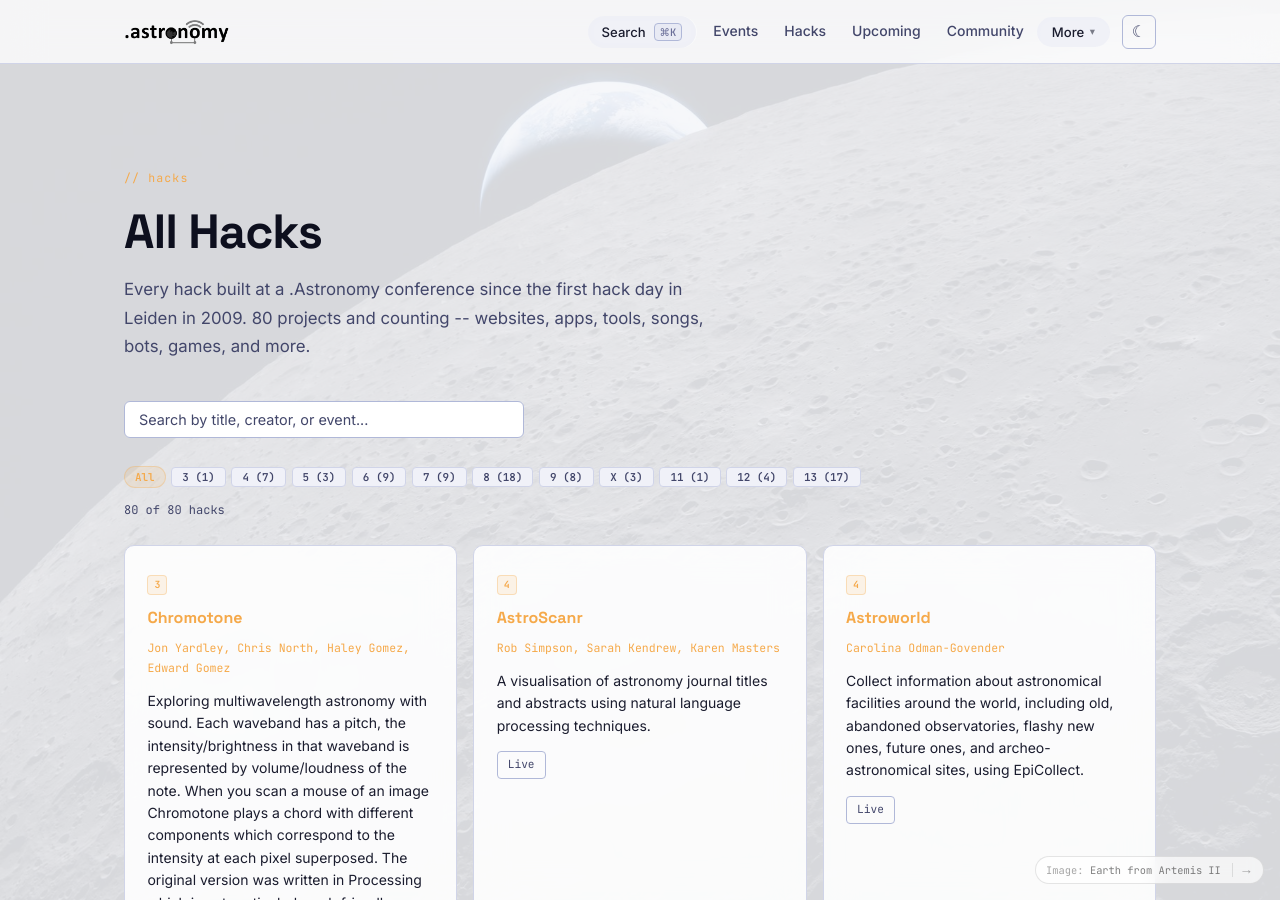
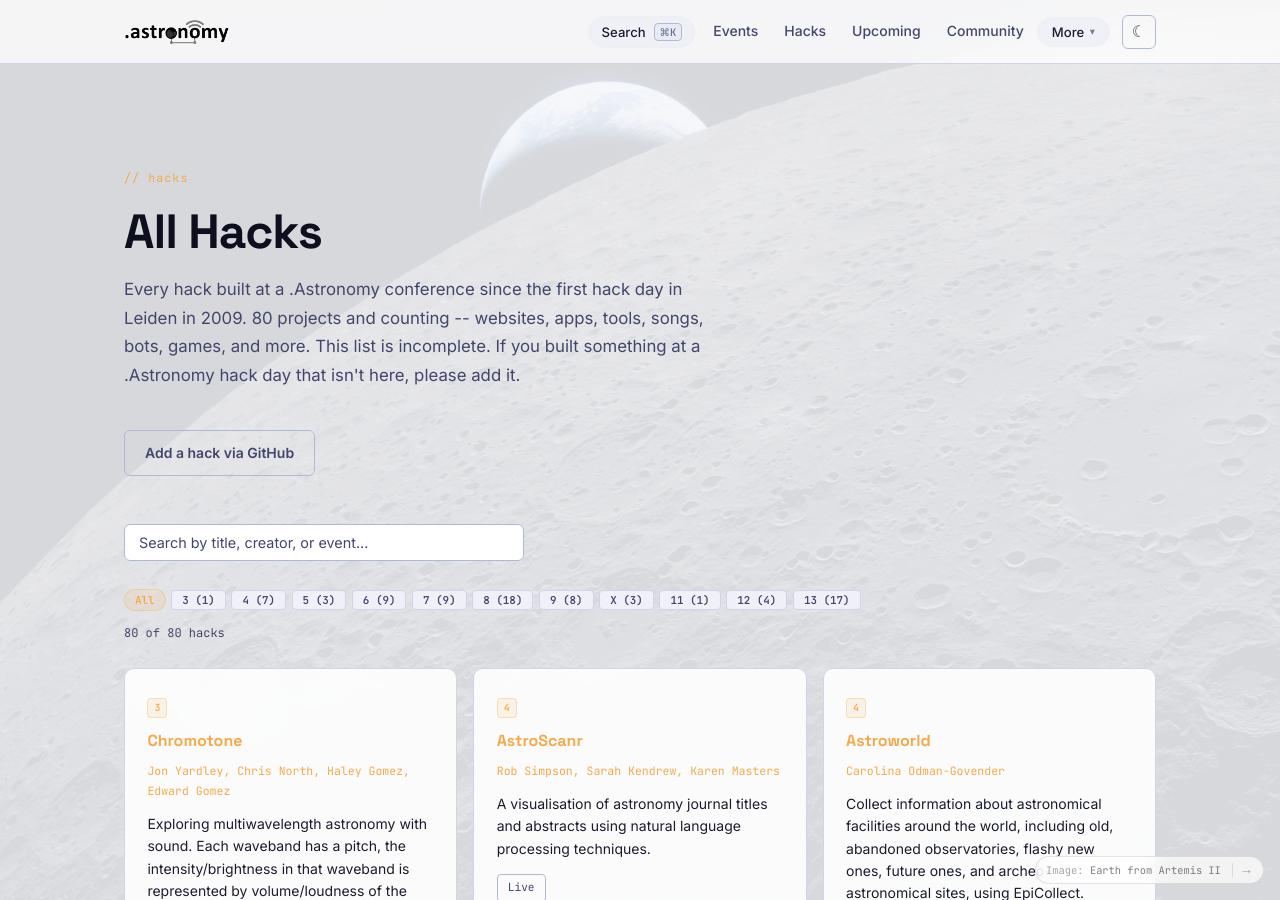
Before and after one commit to dotastro/dotastrosite, a Jekyll site: the page built from hacks.md, in a window 1280 px wide and 900 px high. Built offline with Jekyll 4.4.1, drawn with Linux system fonts in a browser that asks for light colours.

Commit message:
Hacks page: add 'Add a hack' button and note that the list is incomplete

```diff
--- a/hacks.md
+++ b/hacks.md
@@ -8,7 +8,9 @@ permalink: /hacks/
 <span class="section-label">// hacks</span>
 <h1>All Hacks</h1>
 
-<p class="page-lead">Every hack built at a .Astronomy conference since the first hack day in Leiden in 2009. 80 projects and counting -- websites, apps, tools, songs, bots, games, and more.</p>
+<p class="page-lead">Every hack built at a .Astronomy conference since the first hack day in Leiden in 2009. 80 projects and counting -- websites, apps, tools, songs, bots, games, and more. This list is incomplete. If you built something at a .Astronomy hack day that isn't here, please add it.</p>
+
+<a href="https://github.com/dotastro/dotastrosite/issues/new?template=add_hack.yml&title=hack%3A+%5Bevent%5D+%5Btitle%5D" target="_blank" rel="noopener" class="btn btn-outline btn-sm" style="margin-bottom:1.5rem">Add a hack via GitHub</a>
 
 <div class="hacks-controls">
   <input type="search" id="hacks-search" class="dir-search" placeholder="Search by title, creator, or event..." autocomplete="off" spellcheck="false" style="max-width:400px">
```
